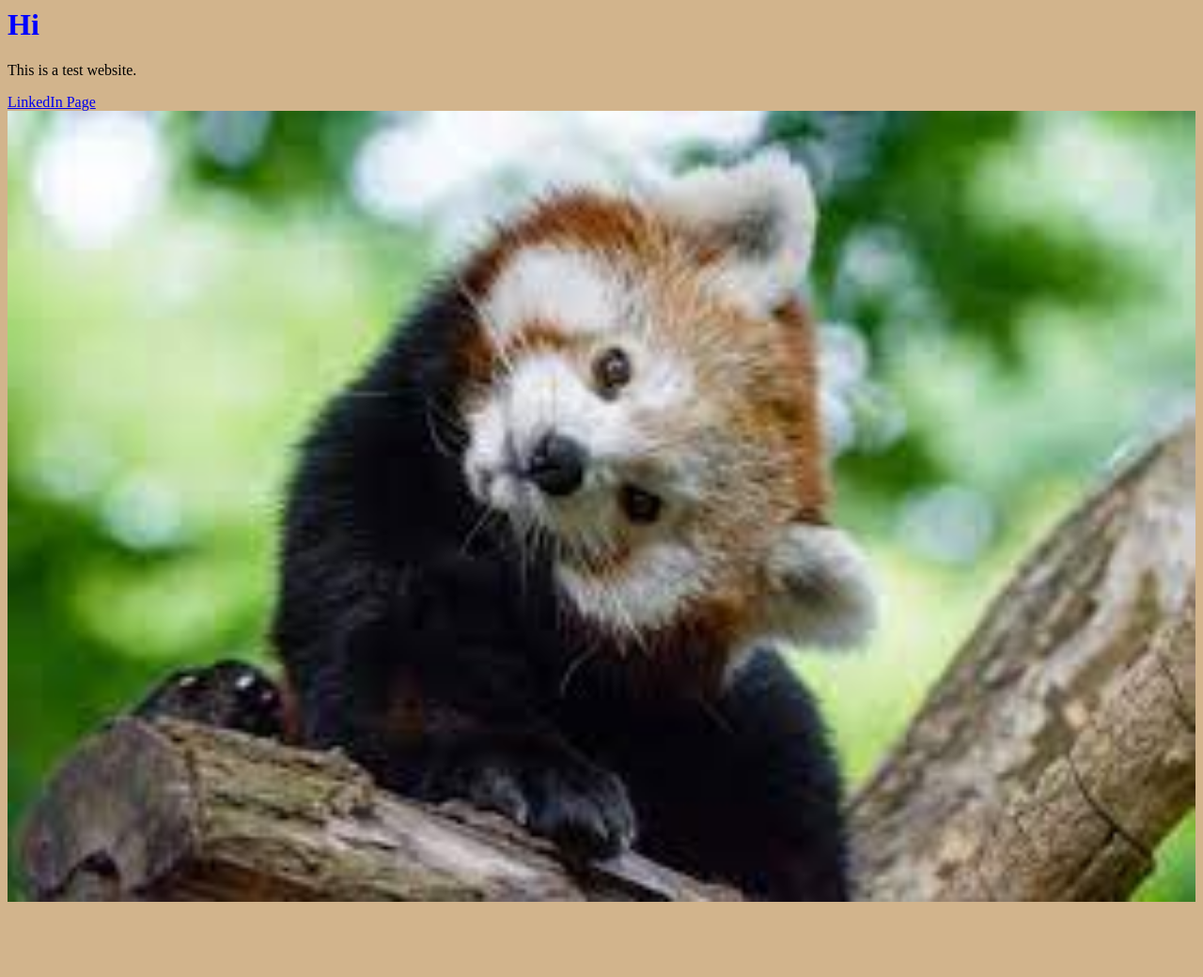
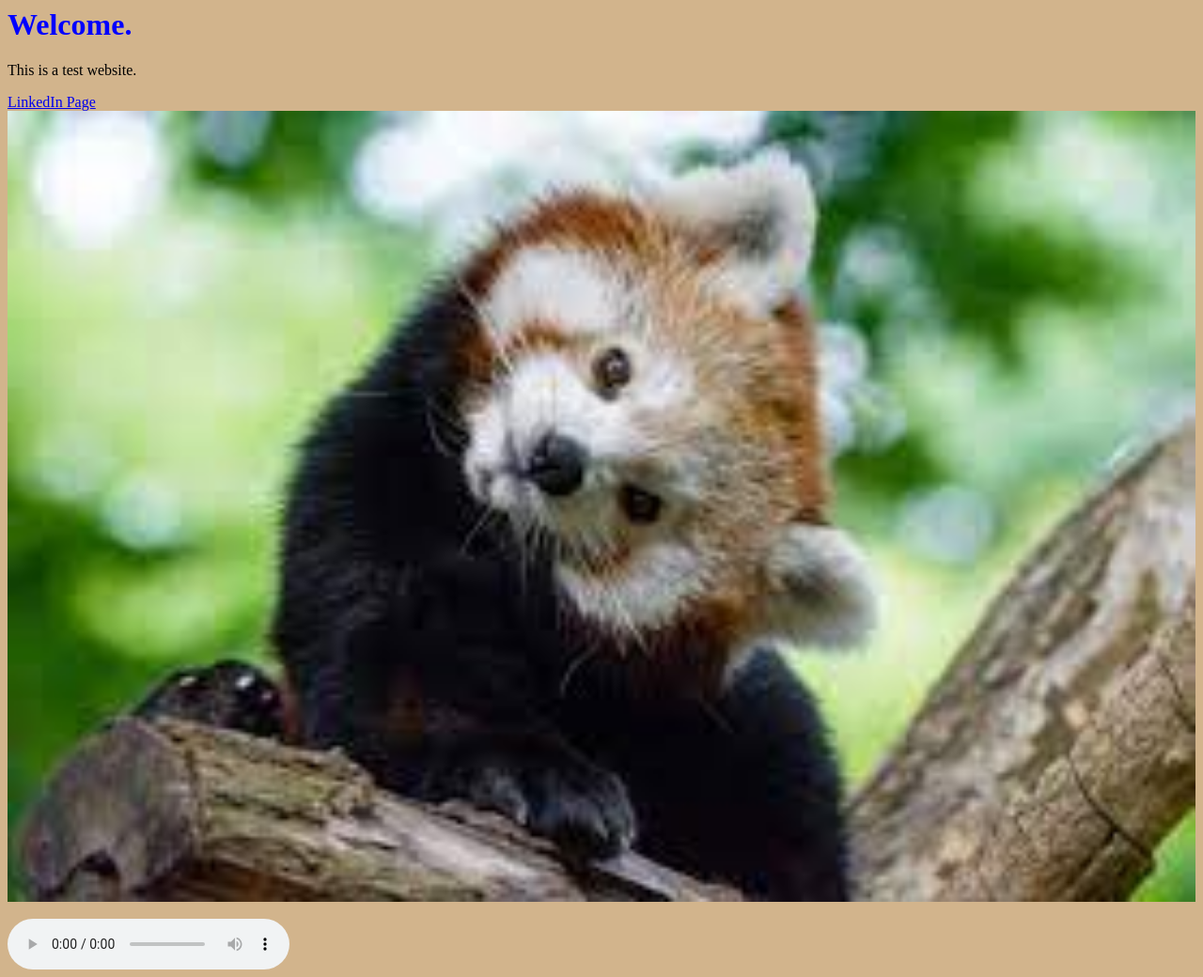
Before and after one commit to ccblair/my-site, a plain HTML site: page index.html in a window 1280 px wide. Shown: the whole page at 94% size. Before the commit the page ends 968 px from the top, so only its background shows below. Drawn offline with Linux system fonts and the light colour scheme.

Commit message:
Added audio

```diff
--- a/index.html
+++ b/index.html
@@ -7,11 +7,18 @@
     <link rel="stylesheet" href="style.css">
 </head>
 <body>
-    <h1>Hi</h1>
-    <p>This is a test website.</p>
-    <a href="https://www.linkedin.com/in/christianblair/" target="_blank">LinkedIn Page</a>
-    <br>
-
-    <img src="images/panda.jpg" alt="red panda"/>
+    <header>
+        <h1>Welcome.</h1>
+    </header>
+    <main>
+        <p>This is a test website.</p>
+        <a href="https://www.linkedin.com/in/christianblair/" target="_blank">LinkedIn Page</a>
+        <br>
+        <img src="images/panda.jpg" alt="red panda"/>
+        <br><br>
+        <audio controls>
+            <source src="https://www.soundhelix.com/examples/mp3/SoundHelix-Song-2.mp3" type="audio/mpeg">
+        </audio>
+    <main>
 </body>
 </html>
```
